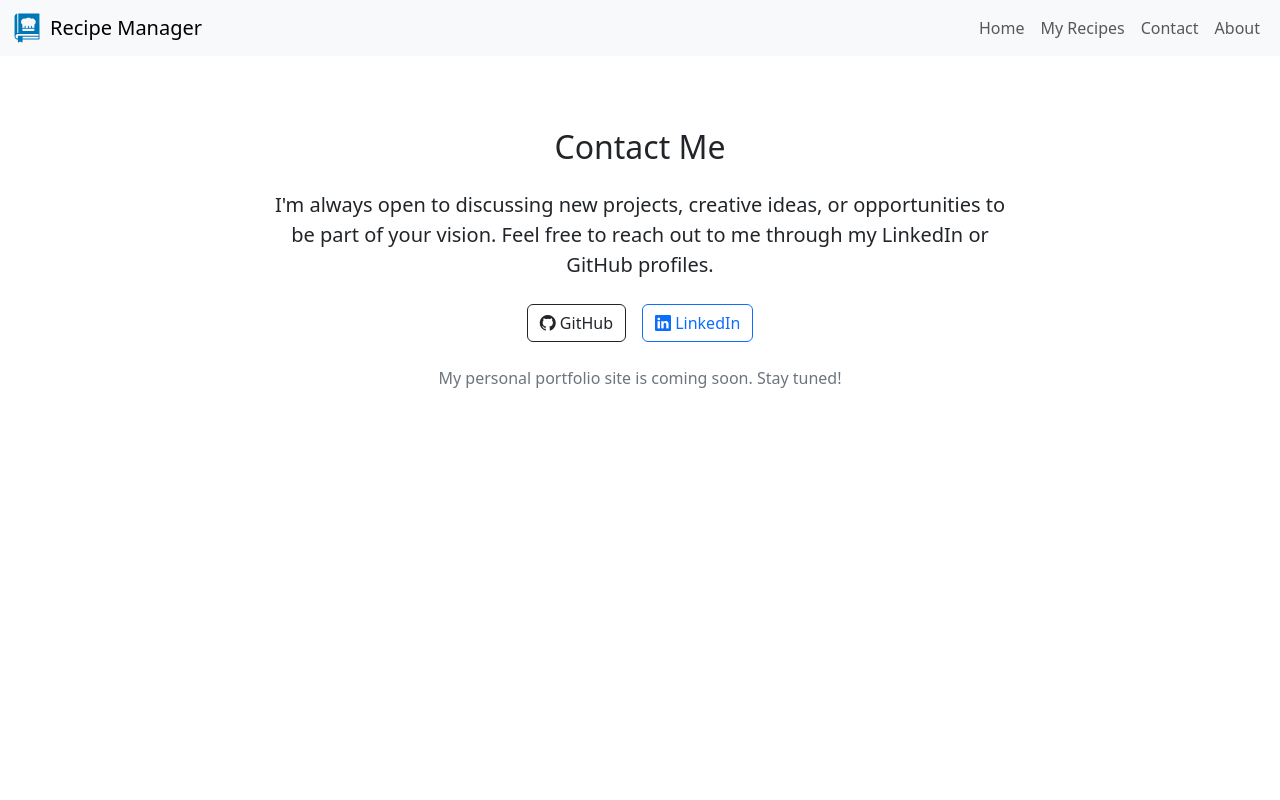
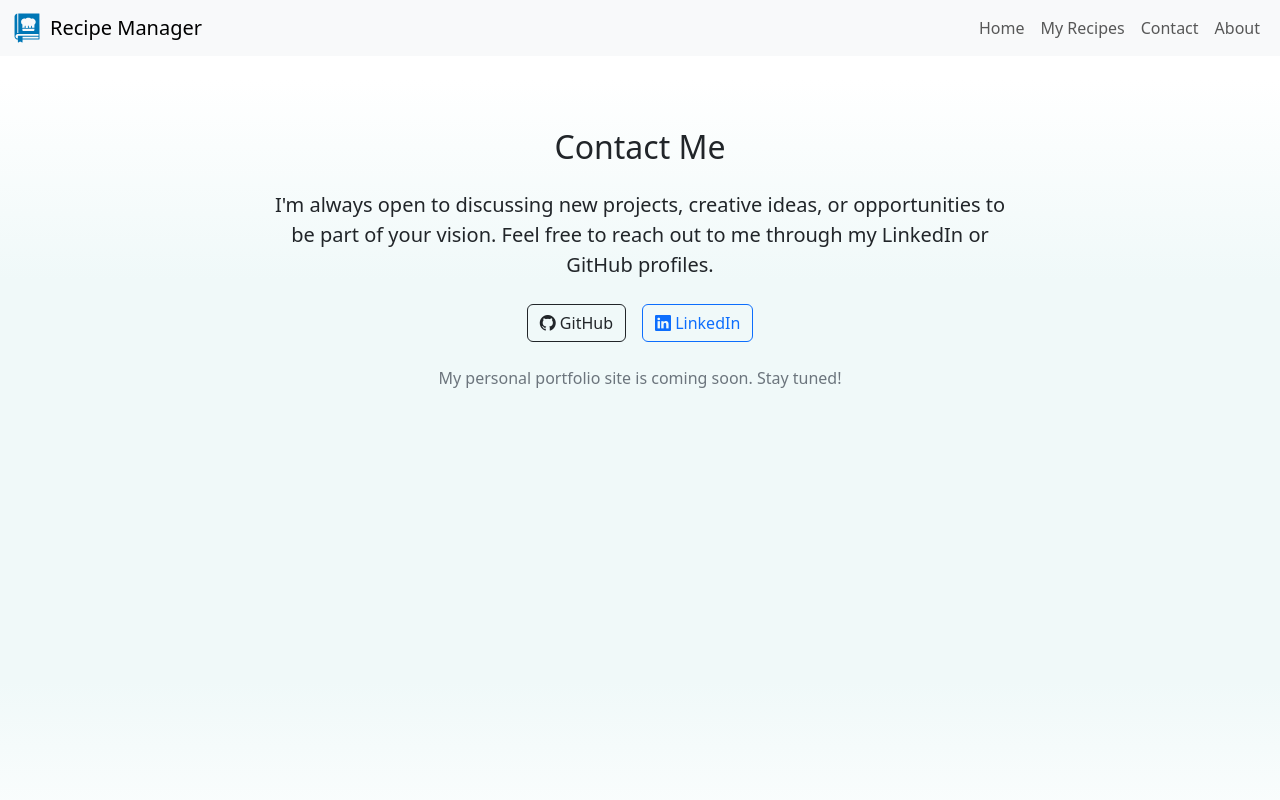
Before and after one commit to Exo-MDR-CD2000/multi-react-project, a React (Vite) app: page /contact in a window 1280 px wide. Shown: the top 800 px of the page. Built offline with nearby package versions, Linux system fonts and the light colour scheme.

Commit message:
added wrapper class to section and then moved other classes to separate div

```diff
--- a/src/pages/ContactPage.tsx
+++ b/src/pages/ContactPage.tsx
@@ -3,7 +3,8 @@
 
 const ContactPage: React.FC = () => {
   return (
-    <section className=" container py-5 vh-100">
+    <section className="contact-wrapper">
+      <div className='container py-5 vh-100'>
       <DocumentTitle title="Contact Me | Recipe Manager" />
       <div className="row justify-content-center">
         <div className="col-12 col-md-8 text-center">
@@ -36,6 +37,7 @@
           </p>
         </div>
       </div>
+    </div>
     </section>
   );
 };
```
